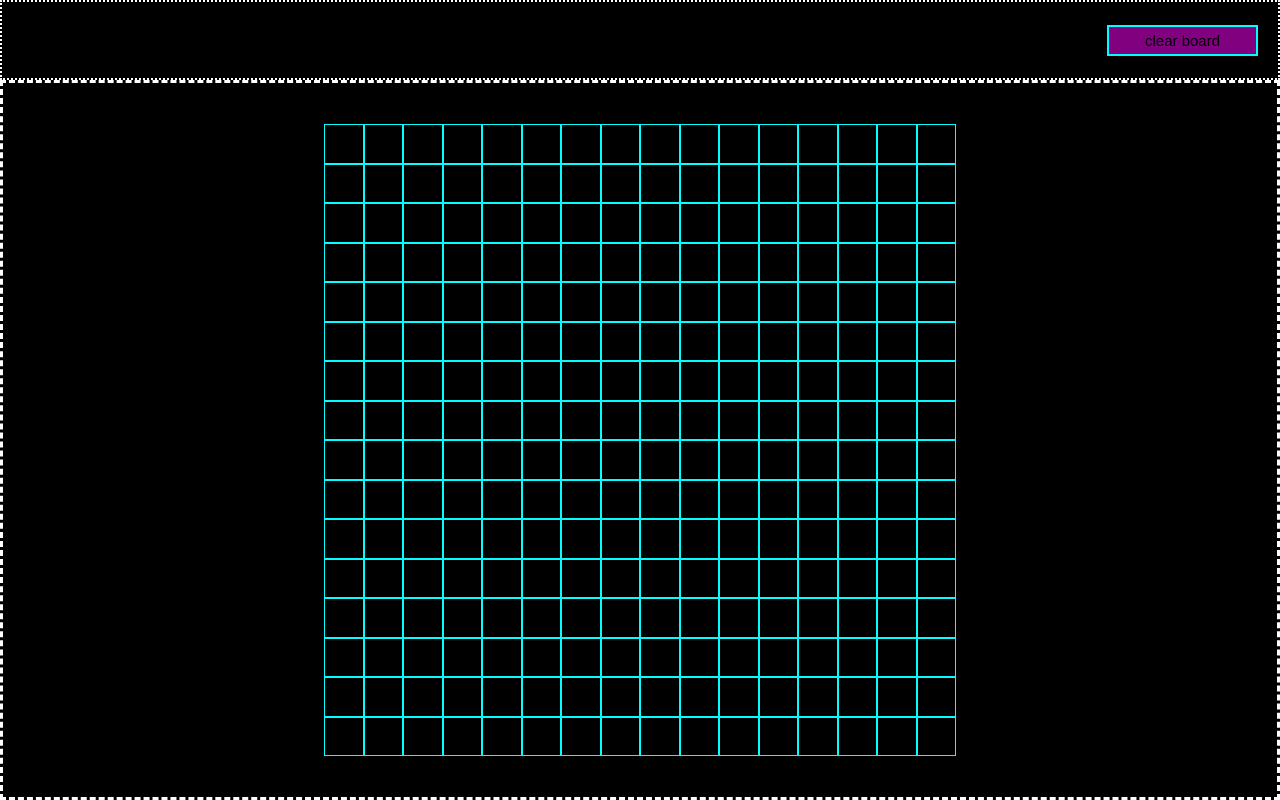
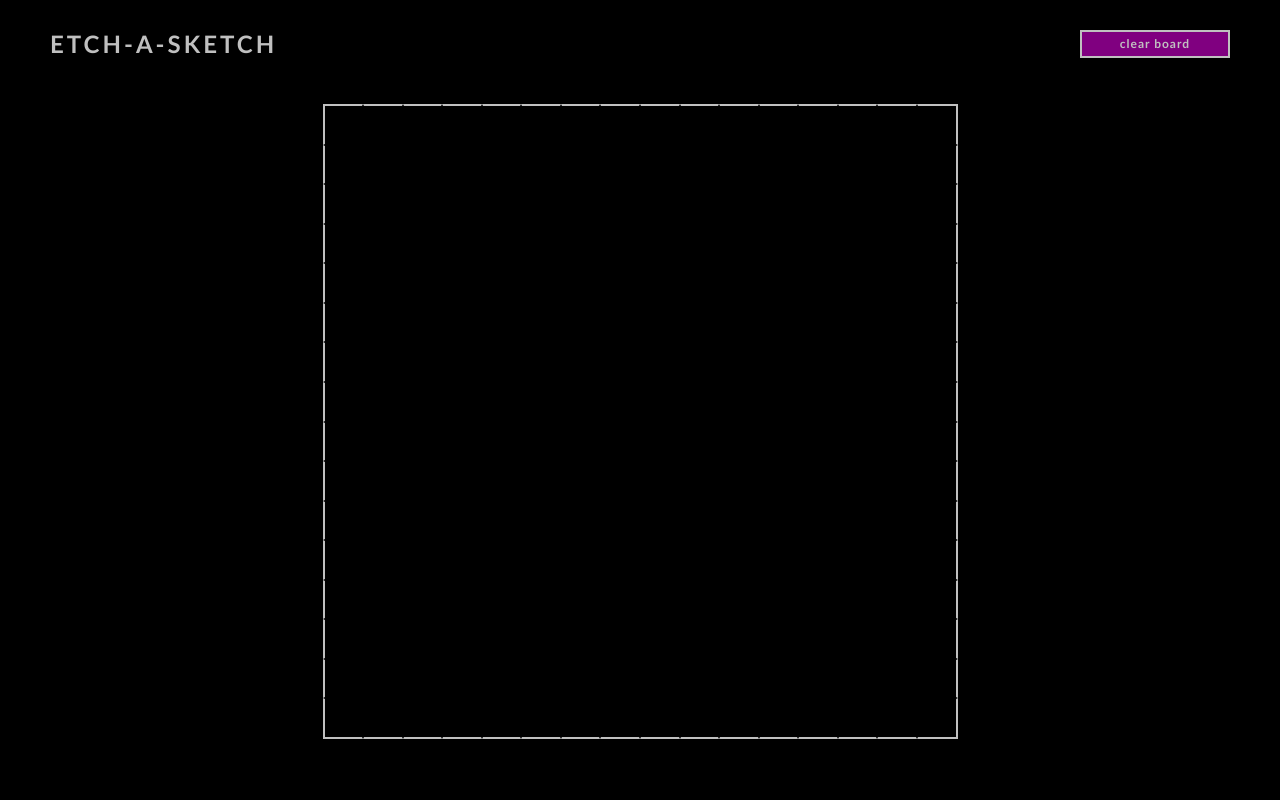
Before and after one commit to GreenbergKU/etch-a-sketch, a plain HTML site: page index.html in a window 1280 px wide. Drawn offline with Linux system fonts and the light colour scheme.

Commit message:
Adds createDiv():  helper function for fillGrid().

```diff
--- a/index.html
+++ b/index.html
@@ -3,7 +3,7 @@
     <head>
         <meta charset="UTF-8">
         <meta name="viewport" content="width=device-width, initial-scale=1.0">
-        <!-- <link rel="stylesheet" type="text/css" href="./styles/normalize_gallagher_v8-0-1.css">  -->
+        <link rel="stylesheet" type="text/css" href="./styles/normalize_gallagher_v8-0-1.css">
         <link rel="stylesheet" type="text/css" href="./styles/styles.css">
         <title>ETCH-A-SKETCH: DOM Manipulation project (ODIN)</title>
     </head>
--- a/src/main.js
+++ b/src/main.js
@@ -1,82 +1,198 @@
 const gridContainer = document.getElementById('grid-container');
 
-document.onload = fillGrid(16);
+let gridNum = 16;
+document.onload = fillGrid(gridNum);
 
-document.getElementById('clear-board').addEventListener('click', clearBoard)
 gridContainer.addEventListener('mouseover', changeBackground);
+document.getElementById('clear-board').addEventListener('click', clearBoard);
 
 function fillGrid(number) {
+    gridContainer.setAttribute(
+        'style', `
+            grid-template-columns: repeat(${number}, auto); grid-template-rows: repeat(${number}, auto)
+        `
+    );
     let gridItems = [];
-        console.log(
-            'this(Window).innerHeight: ', this.innerHeight,
-            'this.innerWidth: ', this.innerWidth,
-            'number: ', number,
-        );
-    let shortDivSide = this.innerHeight < this.innerWidth ? this.innerHeight : this.innerWidth;
-    let extraRoomNum = number + number/5;
-    let mainSize = shortDivSide - (shortDivSide/10);
-    let divSize = mainSize / extraRoomNum;
-
-    console.log(
-        'shortDivSide: ', shortDivSide,
-        'number: ', number,
-        'extraRoomNum: ', extraRoomNum,
-        'mainSize: ', mainSize,
-        'divSize: ', divSize,
-    );
-
-    for (let i = 0; i < Math.pow(number, 2); i++) {
-        const gridDiv = document.createElement("div");
-        //gridDiv.innerText = i + 1;
-        gridDiv.id = `item${i}`;
-        gridDiv.setAttribute('style', `width: ${divSize}px; padding: ${divSize*.5}px`);
-            console.log('gridDiv.style.padding: ', gridDiv.style.padding);
-        gridItems.push(gridDiv);
-    };
-    console.log(
-        'gridItems(#): ', gridItems.length,
-        'gridItems[0].id: ', gridItems[0].id,
-    );
-    gridContainer.setAttribute('style', `grid-template-columns: repeat(${number}, auto); grid-template-rows: repeat(${number}, auto)`)
+    createDiv(number, gridItems);
     gridItems.forEach(function(div) {
         div.classList.add("grid-item");
         gridContainer.appendChild(div);
     });
-        console.log('div#grid-item.style.padding: ', gridContainer.children[0].style.padding);
 }
+
+function createDiv(number, allElements) {
+    let mainSize = this.innerHeight < this.innerWidth ? this.innerHeight - (this.innerHeight/20) : this.innerWidth;
+    let extraRoomNum = number + number/5;
+    let divSize = (mainSize / extraRoomNum) -2;
+    for (let i = 0; i < Math.pow(number, 2); i++) {
+        const gridDiv = document.createElement("div");
+        gridDiv.id = `item${i + 1}`;
+        gridDiv.name = `${i + 1}`;
+        gridDiv.setAttribute(
+            'style', `
+                width: ${divSize}px; padding: ${divSize * .5}px;
+            `
+        );
+        createBorder(gridDiv, number)
+        allElements.push(gridDiv);
+    };
+}
+
+function createBorder(gridElement, number) {
+    if (gridElement.name <= number) {
+        gridElement.classList.add("border-top");
+    };
+    if (gridElement.name % number === 0) {
+        gridElement.classList.add("border-right");
+    };
+    if (gridElement.name === 1 || (gridElement.name - 1) % number === 0) {
+        gridElement.classList.add("border-left");
+    };
+    if (gridElement.name > (Math.pow(number, 2) - number)) {
+        gridElement.classList.add("border-bottom");
+    };
+}
+
+function changeBackground(event) {
+    const itemID = event.target.id;
+    const elementID = document.getElementById(itemID);
+    if (itemID.includes("item")) {
+        elementID.classList.add("purple");
+        createBorder(event.target, gridNum);
+    };
+}
+
+function clearBoard() {
+    const allGridItems = document.querySelectorAll(".grid-item");
+    allGridItems.forEach(function(item) {
+        gridContainer.removeChild(item);
+    });
+    const gridNumMsg = "New Board's Dimentions? Hint: default length/width is 16 grid-squares (16x16)";
+    promptMessage(gridNumMsg, 16);
+}
+
+function promptMessage(promptMsg, promptDefault) {
+    gridNum = prompt(promptMsg, promptDefault);
+    gridNum = gridNum === null ? promptDefault : Number(gridNum);
+    fillGrid(gridNum);
+}
+
+// function fillGrid(number) {
+    // let shortDivSide = this.innerHeight < this.innerWidth ? this.innerHeight : this.innerWidth;
+    // let extraRoomNum = number + number/5;
+    // let mainSize = shortDivSide - (shortDivSide/10);
+    // let divSize = mainSize / extraRoomNum;
+    // for (let i = 0; i < Math.pow(number, 2); i++) {
+    //     const gridDiv = document.createElement("div");
+    //     gridDiv.id = `item${i+1}`;
+    //     gridDiv.name = i + 1;
+    //     gridDiv.setAttribute('style', `width: ${divSize}px; padding: ${divSize*.5}px`);
+    //     createBorder(gridDiv, number)
+    //     gridItems.push(gridDiv);
+    // };
+// }
+
+    // console.log('div#grid-item.style.padding: ', gridContainer.children[0].style.padding);
+
+// fucntion createDiv() {
+    // let gridItems = [];
+    //let shortDivSide = this.innerHeight < this.innerWidth ? this.innerHeight - (this.innerHeight/15) : this.innerWidth;
+
+    //let mainSize = shortDivSide - (shortDivSide/15);
+
+    //let divSize = mainSize / number;
+    // console.log('number: ', number, 'divSize: ', divSize, 'Math.pow(number, 2): ', Math.pow(number, 2));
+
+    // console.log('gridDiv.id: ', gridDiv.id, 'gridDiv.name: ', gridDiv.name);
+
+    // console.log(
+    //     'gridItems(#): ', gridItems.length,
+    //     'gridItems[0].id: ', gridItems[0].id,
+    //     'gridItems[0].name: ', gridItems[0].name,
+    // );
+// }
+
+// function createBorder(gridElement, number) {
+    // if (gridDiv.name <= number) {
+    //     gridDiv.classList.add("border-top");
+    // };
+    // if (gridDiv.name % number === 0) {
+    //      gridDiv.classList.add("border-right");
+    // };
+    // if (gridDiv.name === 1 || (gridDiv.name - 1) % number === 0) {
+    //     gridDiv.classList.add("border-left");
+    // };
+    // if (gridDiv.name > (Math.pow(number, 2)) - 16) {
+    //     gridDiv.classList.add("border-bottom");
+    // };
+//}
+
+// function createBorder(divElement, number) {
+//     if (divElement.name <= number) {
+//         divElement.setAttribute('style', 'border-top: silver 2px solid');
+//     };
+//     if (divElement.name % number === 0) {
+//         divElement.setAttribute('style', 'border-right: silver 2px solid');
+//     };
+//     if (divElement.name === 1 || (divElement.name - 1) % number === 0) {
+//         divElement.setAttribute('style', 'border-left: silver 2px solid');
+//     };
+//     if (divElement.name > (Math.pow(number, 2)) - 16) {
+//         divElement.setAttribute('style', 'border-bottom: silver 2px solid');
+//     };
+// }
+
+// function createBorder(divElement, number, size) {
+//     if (divElement.name <= number) {
+//         divElement.setAttribute('style', `border-top: silver 1px solid; width: ${size}px;
+//         padding: ${size*.5}px`);
+//     };
+//     if (divElement.name % number === 0) {
+//         divElement.setAttribute('style', `border-right: silver 1px solid; width: ${size}px;
+//         padding: ${size*.5}px`);
+//     };
+//     if (divElement.name === 1 || (divElement.name - 1) % number === 0) {
+//         divElement.setAttribute('style', `border-left: silver 1px solid; width: ${size}px;
+//         padding: ${size*.5}px`);
+//     };
+//     if (divElement.name > (Math.pow(number, 2)) - number) {
+//         divElement.setAttribute('style', `border-bottom: silver 1px solid; width: ${size}px;
+//         padding: ${size*.5}px`);
+//     };
+// }
+
+        // console.log(
+        //     'gridDiv.style.padding: ', gridDiv.style.padding,
+        //     'gridDiv.name: ', gridDiv.name,
+        //     'gridDiv.name % number: ', gridDiv.name % number,
+        // );
+
+        // console.log(
+        //     'shortDivSide: ', shortDivSide,
+        //     'number: ', number,
+        //     'extraRoomNum: ', extraRoomNum,
+        //     'mainSize: ', mainSize,
+        //     'divSize: ', divSize,
+        // );
+
+        // console.log(
+        //     'this(Window).innerHeight: ', this.innerHeight,
+        //     'this.innerWidth: ', this.innerWidth,
+        //     'number: ', number,
+        // );
+
         //const gridDivP = document.createElement("p");
         //gridDivP.innerText = i + 1;
         //gridDiv.appendChild(gridDivP);
-
 
     // gridContainer.style.gridTemplateColumns = `repeat(${number}, auto)`;
     //     console.log('gridContainer.style.gridTemplateColumns: ', gridContainer.style.gridTemplateColumns);
     // gridContainer.style.gridTemplateRows = `repeat(${number}, auto)`;
 
 
-function changeBackground() {
-    console.log("event...= ", event.target.id);
-    let itemID = event.target.id;
-    if (itemID.includes("item")) {
-        let elementID = document.getElementById(itemID);
-        console.log('elementID: ', elementID);
-        elementID.classList.add("purple");
-    };
-}
+    // console.log("event...= ", event.target.id);
+    // console.log('elementID: ', elementID);
 
-function clearBoard() {
-    const allGridItems = document.querySelectorAll(".grid-item");
-    allGridItems.forEach(function(item) {
-        item.classList.remove("purple");
-        gridContainer.removeChild(item)
-    });
-    console.log('gridContainer.children: ', gridContainer.children);
-    promptGridNumber();
-}
-
-function promptGridNumber() {
-    const gridNumMessage = "What size board would you prefer? The default value is 16 (16x16)"
-    let gridNum = prompt(gridNumMessage, 16);
-    console.log('gridNum: ', gridNum);
-    fillGrid(Number(gridNum));
-}
+    // item.classList.remove("purple");
+    // console.log('gridContainer.children: ', gridContainer.children);
+    // console.log('gridNum: ', gridNum);
--- a/styles/styles.css
+++ b/styles/styles.css
@@ -1,5 +1,12 @@
 * {
     box-sizing: border-box;
+    font-family: 'Gill Sans', 'Gill Sans MT', Calibri, 'Trebuchet MS', sans-serif;
+}
+
+body {
+    width: 100vw;
+    height: 100vh;
+    background-color: black;
 }
 
 header {
@@ -7,26 +14,32 @@ header {
     align-items: center;
     width: 100vw;
     height: 10vh;
-    border: white 2px dotted;
-    padding: 0 20px 0 20px;
+    margin-bottom: 3vh;
+    padding: 1vh 50px 0px 50px;
 }
 
-body {
-    width: 100vw;
-    height: 100vh;
-    background-color: black;
-    display: grid;
-    justify-content: center;
-    margin: 0 0 0 0;
+.header-text {
+    width: 100%;
+    font-size: x-large;
+    font-weight: 700;
+    letter-spacing: 3px;
+    color: silver;
+}
+
+#clear-board {
+    width: 170px;
+    padding: 5px;
+    margin: 5px 0px 5px 0;
+    font-size: 12px;
+    font-weight: 600;
+    letter-spacing: 1px;
+    color: silver;
+    border: silver 2px solid;
 }
 
 main {
     width: 100vw;
-    height: 90vh;
-    display: grid;
-    justify-content: center;
-    align-items: center;
-    border: white 3px dashed;
+    height: 85vh;
 }
 
 #grid-container {
@@ -35,50 +48,31 @@ main {
     justify-content: center;
 }
 
-.header-text {
-    width: 100%;
-}
-
-#clear-board {
-    width: 170px;
-    height: auto;
-    display: flex;
-    align-items: center;
-    justify-content: center;
-    padding: 5px;
-    margin: 5px 0px 5px 0;
-    border: cyan 2px solid;
-    font-size: 15px;
-}
-
 .grid-item {
-    border: cyan .0588vw solid;
-    /* border: cyan 1vw solid; */
-    margin: 0;
-    display: flex;
-    justify-content: center;
-    align-items: center;
-    font-size: 5px;
-    /* padding: 10px 0 5px 0; */
+    border: black 1px solid;
 }
 
 .grid-item:hover {
-    border: purple 1px solid;
+    border: silver 1px solid;
 }
 
 .purple {
     background-color: purple;
+    border: purple 1px solid;
 }
 
-/*
-#grid-container {
-    display: grid;
-    justify-content: center;
-    /*
-    grid-template-columns: repeat(16, 50px);
-    grid-template-rows: repeat(16, 50px);
-    align-items: center;
-    grid-gap: 5px 5px;
-    *//*
+.border-top {
+    border-top: silver 2px solid;
 }
-*/
+
+.border-right {
+    border-right: silver 2px solid;
+}
+
+.border-bottom {
+    border-bottom: silver 2px solid;
+}
+
+.border-left {
+    border-left: silver 2px solid;
+}
```
